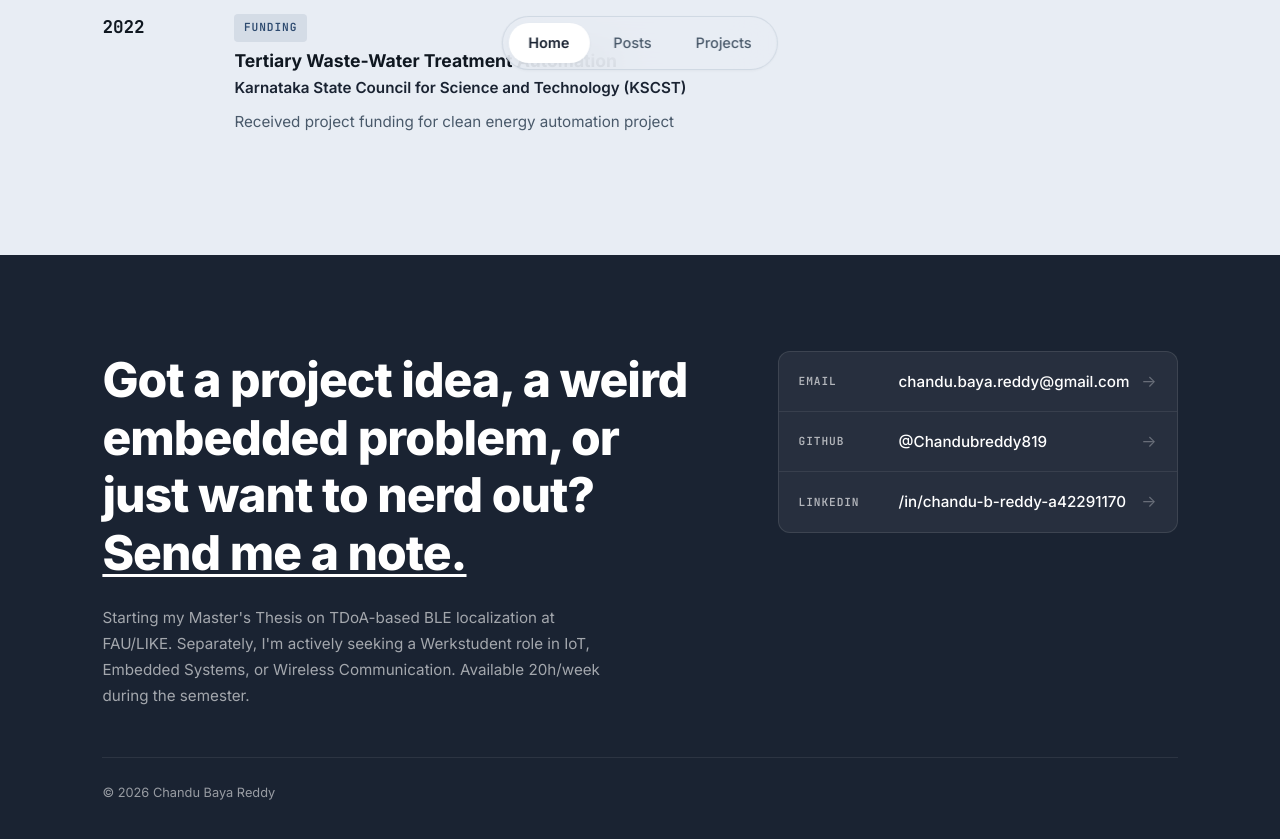
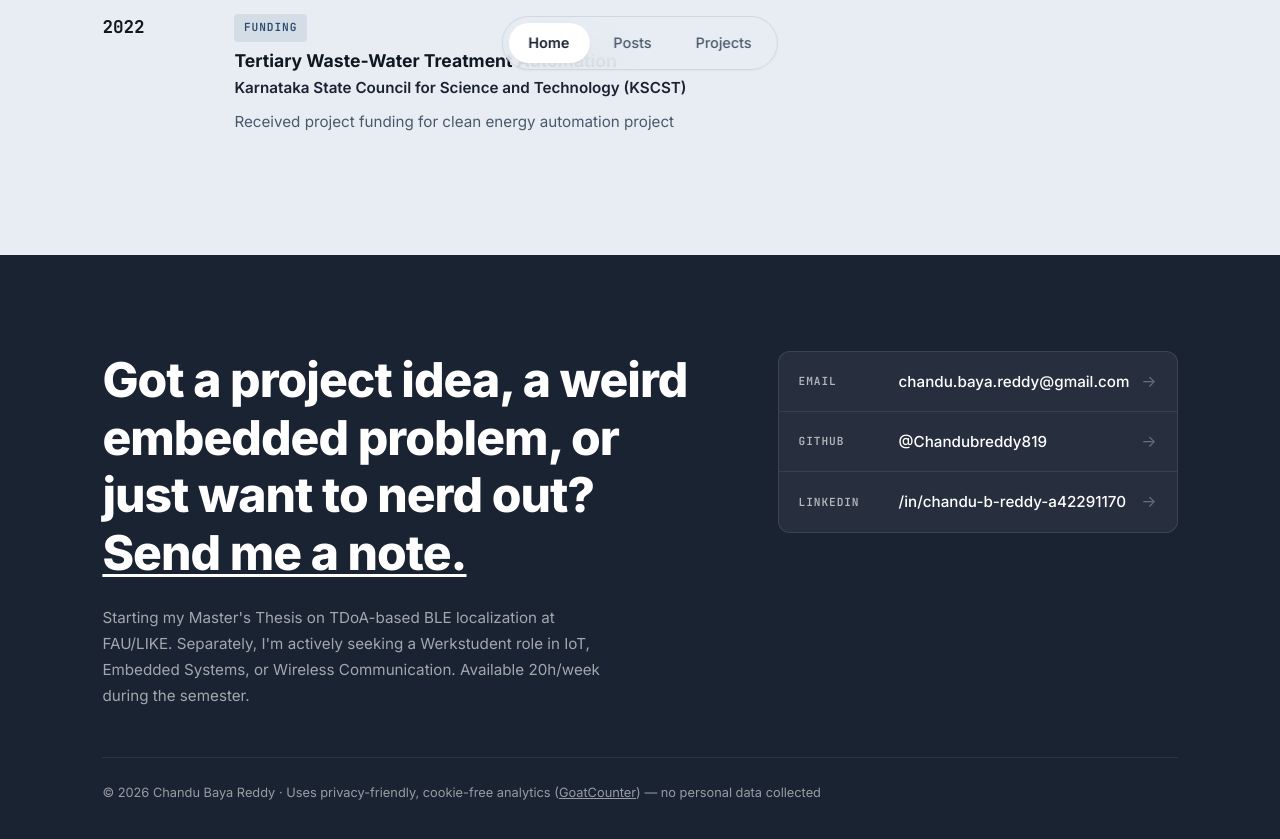
Before and after one commit to Chandubreddy819/Portfolio, a Jekyll site: the page built from index.html, in a window 1280 px wide and 900 px high, scrolled down 6426 px. Shown: the top 839 px of the window. Built offline with Jekyll 4.4.1, drawn with Linux system fonts in a browser that asks for light colours; some web fonts are replaced.

Commit message:
Add privacy-friendly visitor analytics (GoatCounter)
Cookie-free, no consent banner needed - tracks unique visitors and
page views without building cross-site profiles or storing personal
data. Dashboard lives at chandubreddy.goatcounter.com.

Added a small, honest disclosure line to both footer variants stating
what analytics runs on the site, since it is otherwise invisible to
visitors unless they inspect the page source.

```diff
--- a/_includes/footer-minimal.html
+++ b/_includes/footer-minimal.html
@@ -1,3 +1,3 @@
 <footer class="contact-section" id="contact-section" style="padding: 2rem 8%;">
-    <div class="footer-bottom" id="footer-bottom" style="margin-top: 0;">© {{ 'now' | date: '%Y' }} {{ site.data.profile.name }}</div>
+    <div class="footer-bottom" id="footer-bottom" style="margin-top: 0;">© {{ 'now' | date: '%Y' }} {{ site.data.profile.name }} · Uses privacy-friendly, cookie-free analytics (<a href="https://www.goatcounter.com/" target="_blank" style="color:inherit; text-decoration:underline;">GoatCounter</a>) — no personal data collected</div>
 </footer>
--- a/_includes/footer.html
+++ b/_includes/footer.html
@@ -24,5 +24,5 @@
             </div>
         </div>
     </div>
-    <div class="footer-bottom" id="footer-bottom">© {{ 'now' | date: '%Y' }} {{ site.data.profile.name }}</div>
+    <div class="footer-bottom" id="footer-bottom">© {{ 'now' | date: '%Y' }} {{ site.data.profile.name }} · Uses privacy-friendly, cookie-free analytics (<a href="https://www.goatcounter.com/" target="_blank" style="color:inherit; text-decoration:underline;">GoatCounter</a>) — no personal data collected</div>
 </footer>
--- a/_includes/head.html
+++ b/_includes/head.html
@@ -28,3 +28,6 @@
 <link rel="stylesheet" href="https://cdnjs.cloudflare.com/ajax/libs/font-awesome/6.4.0/css/all.min.css">
 
 <link rel="stylesheet" href="{{ '/style.css' | relative_url }}">
+
+<!-- Privacy-friendly, cookie-free analytics (GoatCounter) -->
+<script data-goatcounter="https://chandubreddy.goatcounter.com/count" async src="https://gc.zgo.at/count.js"></script>
```
